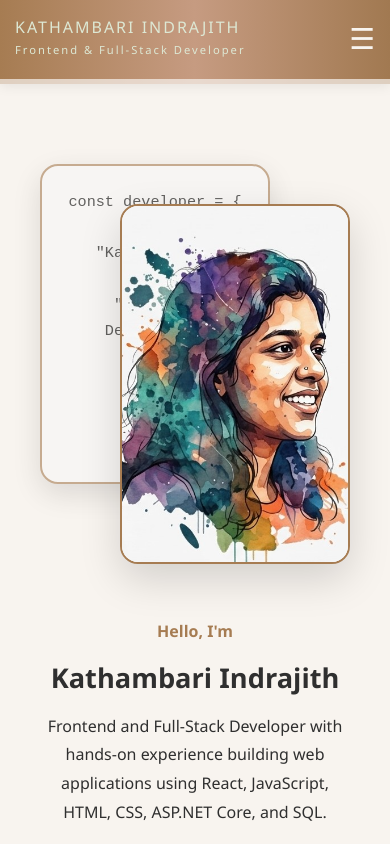
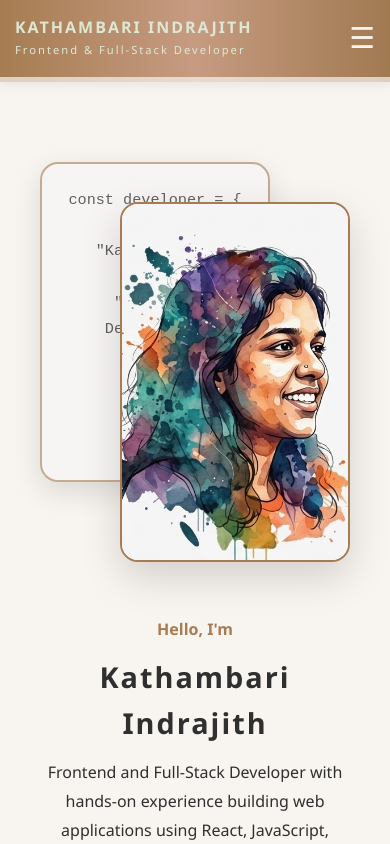
Before and after one commit to Kathambari-Kumar/Kathambari-Indrajith-Portfolio, a React (Vite) app: page / in a window 390 px wide. Shown: the top 844 px of the page. Built offline with nearby package versions, Linux system fonts and the light colour scheme.

Commit message:
Fix mobile overview-name

```diff
--- a/src/App.css
+++ b/src/App.css
@@ -843,7 +843,7 @@ text-decoration: underline;
 
 .logo-icon {
 font-size: 1.0rem;
-font-weight: 500;
+font-weight: 600;
 letter-spacing: 2px;
 color: #DDE8D4;
 }
@@ -851,7 +851,7 @@ color: #DDE8D4;
 .logo-text {
 font-size: 0.7rem;
 font-weight: 500;
-padding-bottom: 5px;
+padding-bottom: 3px;
 color: #DDE8D4;
 }
 .mobile-menu {
@@ -922,7 +922,8 @@ border-bottom: none;
 }
 
 .overview-name {
-    font-size: 1.7rem;
+    font-size: 1.8rem;
+    letter-spacing: 2px;
 }
 
 .overview-role {
```
